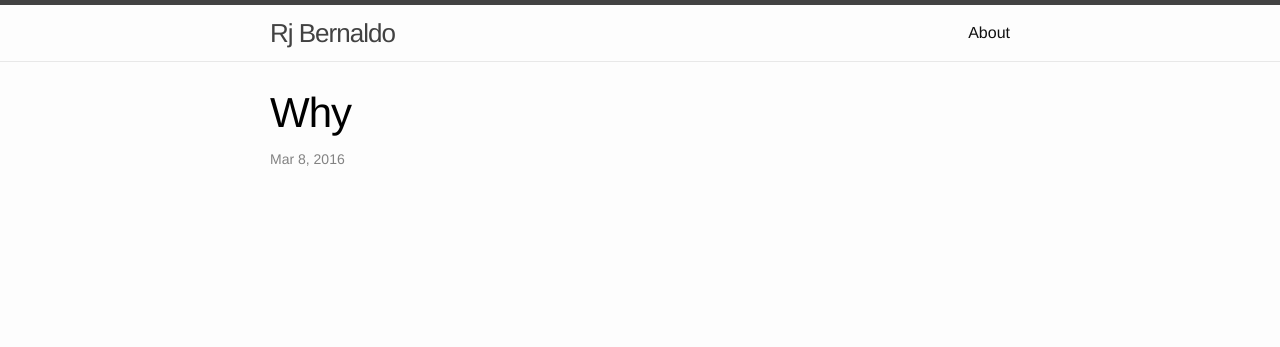
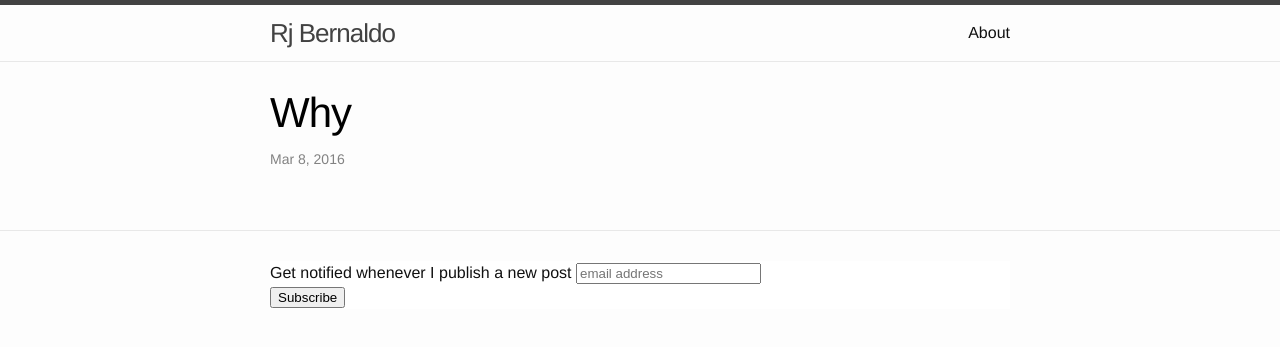
Before and after one commit to rjbernaldo/rjbernaldo.github.io, a Jekyll site: the page built from index.html, in a window 1280 px wide. Shown: the top 347 px of the page. Built offline with Jekyll 4.4.1, drawn with Linux system fonts in a browser that asks for light colours; comment, search, counter and statistics services are not loaded.

Commit message:
Add subscribe button, add draft document to tackle new stuff with es6

```diff
--- /dev/null
+++ b/_drafts/new-stuff-with-es6.markdown
@@ -0,0 +1,2 @@
+---
+---
--- /dev/null
+++ b/_includes/footer.html
@@ -0,0 +1,26 @@
+<footer class="site-footer">
+
+  <div class="wrapper">
+      <!-- Begin MailChimp Signup Form -->
+      <link href="//cdn-images.mailchimp.com/embedcode/horizontal-slim-10_7.css" rel="stylesheet" type="text/css">
+      <style type="text/css">
+      	#mc_embed_signup{background:#fff; clear:left; width:100%;}
+      	/* Add your own MailChimp form style overrides in your site stylesheet or in this style block.
+      	   We recommend moving this block and the preceding CSS link to the HEAD of your HTML file. */
+      </style>
+      <div id="mc_embed_signup">
+      <form action="//github.us13.list-manage.com/subscribe/post?u=ca37d01364e1dbf125982a3cb&amp;id=10696fc6a3" method="post" id="mc-embedded-subscribe-form" name="mc-embedded-subscribe-form" class="validate" target="_blank" novalidate>
+          <div id="mc_embed_signup_scroll">
+      	<label for="mce-EMAIL">Get notified whenever I publish a new post</label>
+      	<input type="email" value="" name="EMAIL" class="email" id="mce-EMAIL" placeholder="email address" required>
+          <!-- real people should not fill this in and expect good things - do not remove this or risk form bot signups-->
+          <div style="position: absolute; left: -5000px;" aria-hidden="true"><input type="text" name="b_ca37d01364e1dbf125982a3cb_10696fc6a3" tabindex="-1" value=""></div>
+          <div class="clear"><input type="submit" value="Subscribe" name="subscribe" id="mc-embedded-subscribe" class="button"></div>
+          </div>
+      </form>
+      </div>
+
+      <!--End mc_embed_signup-->
+  </div>
+
+</footer>
--- a/_includes/header.html
+++ b/_includes/header.html
@@ -20,8 +20,6 @@
           <a class="page-link" href="{{ my_page.url | prepend: site.baseurl }}">{{ my_page.title }}</a>
           {% endif %}
         {% endfor %}
-        <!-- <a class="page-link" href="https://github.com/rjbernaldo" target="_blank">Github</a> -->
-        <!-- <a class="page-link" href="https://ph.linkedin.com/in/rjbernaldo" target="_blank">LinkedIn</a> -->
       </div>
     </nav>
 
--- a/_layouts/default.html
+++ b/_layouts/default.html
@@ -12,6 +12,8 @@
         {{ content }}
       </div>
     </div>
+
+    {% include footer.html %}
   </body>
 
 </html>
```
